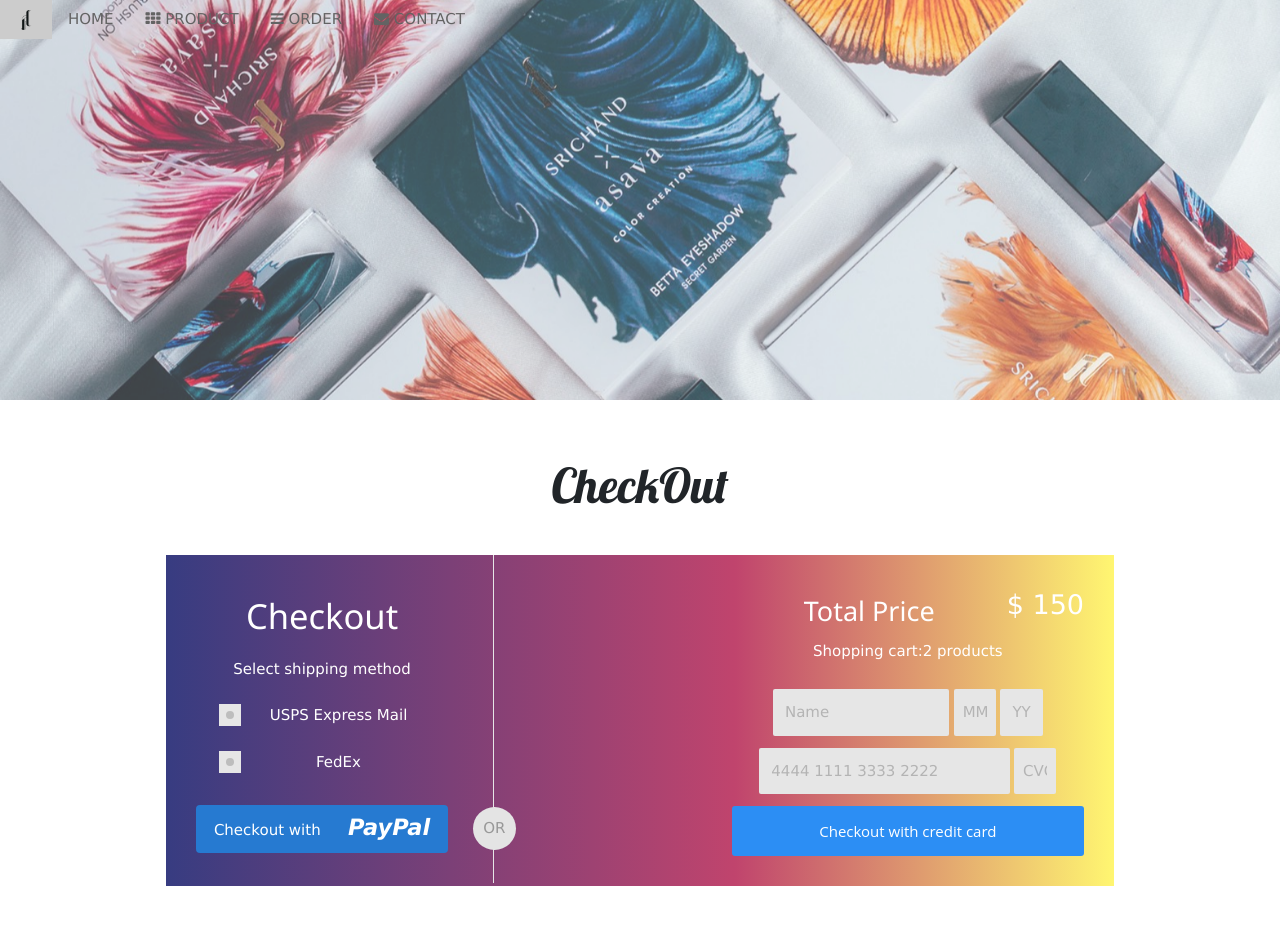
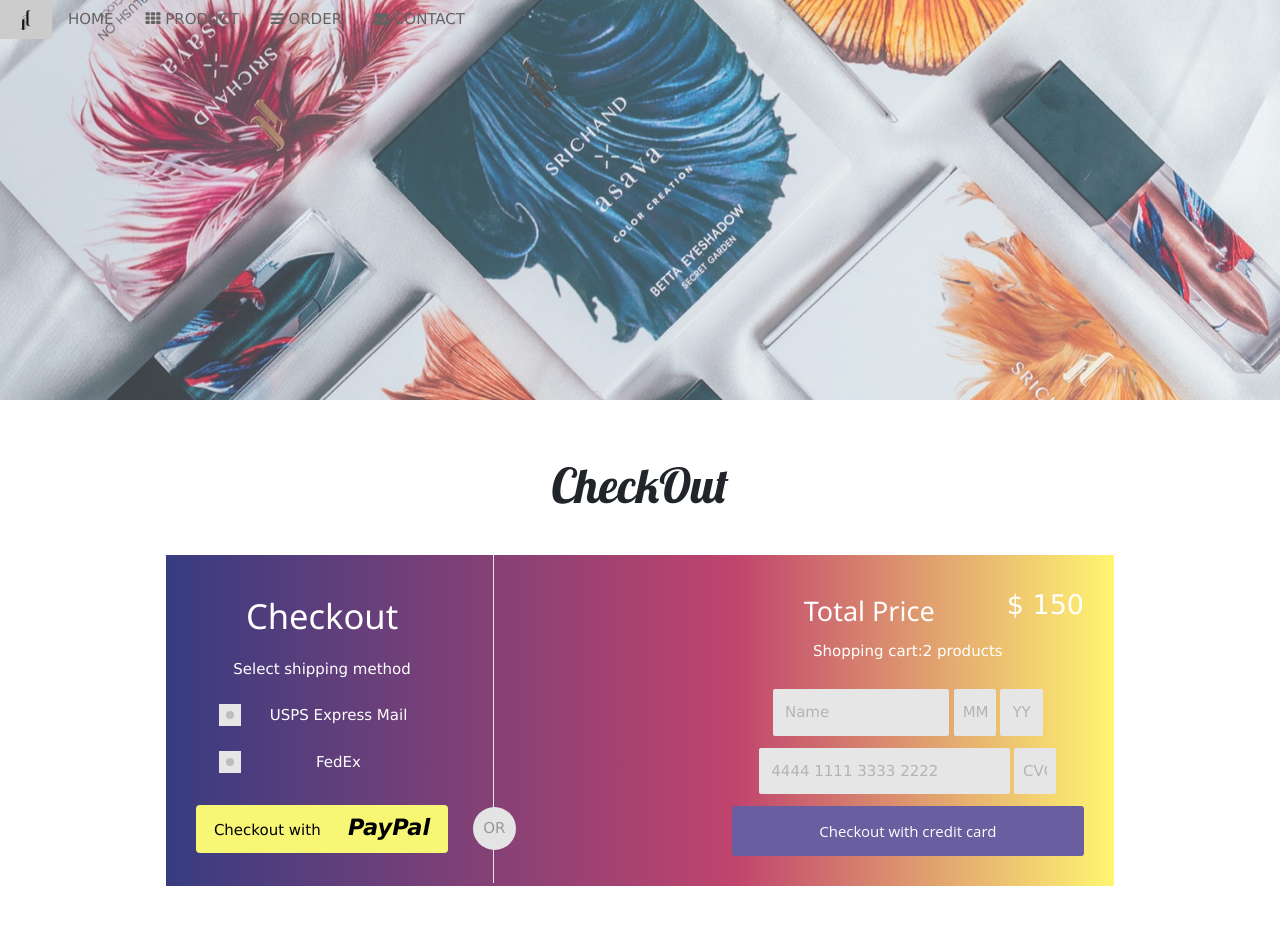
Before and after one commit to offerre/cmmReactFinal, a React (Create React App) app in the folder web-project/: page /Order in a window 1280 px wide. Shown: the top 942 px of the page. Built offline with nearby package versions, Linux system fonts and the light colour scheme.

Commit message:
Change Gradient Order

```diff
--- a/web-project/src/Component/Order.css
+++ b/web-project/src/Component/Order.css
@@ -180,9 +180,9 @@
 /*--//radio end here--*/
 a.pay-pal {
     font-size: 1em;
-    background: #267ad1;
+    background: #f8f675;
     padding: 0.5em;
-    color: #fff;
+    color: rgb(0, 0, 0);
     font-weight: 100;
     display: block;
     border-radius: 4px;
@@ -201,7 +201,7 @@
     margin-left: 1em;
 }
 a.pay-pal:hover {
-    background: rgb(234, 250, 8);
+    background: rgb(49, 247, 49);
 }
 /*--form-right--*/
 .top-text {
@@ -253,7 +253,7 @@
     border: none;
     color: #fff;
     cursor: pointer;
-    background: #2c8ef4;
+    background: #685ea0;
 	border-radius: 3px;
     -webkit-border-radius: 3px;
     -moz-border-radius: 3px;
@@ -265,7 +265,7 @@
 	font-family: 'Open Sans', sans-serif;
 }
 input[type="submit"]:hover {
-    background: rgb(21, 201, 14);
+    background: rgb(49, 247, 49);
 
 }
 span.middle-text {
```
